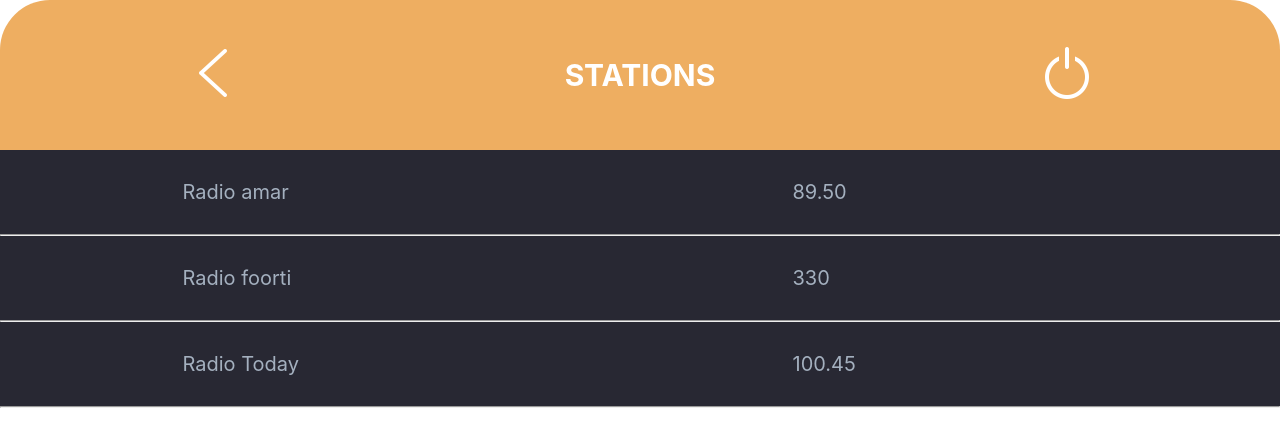
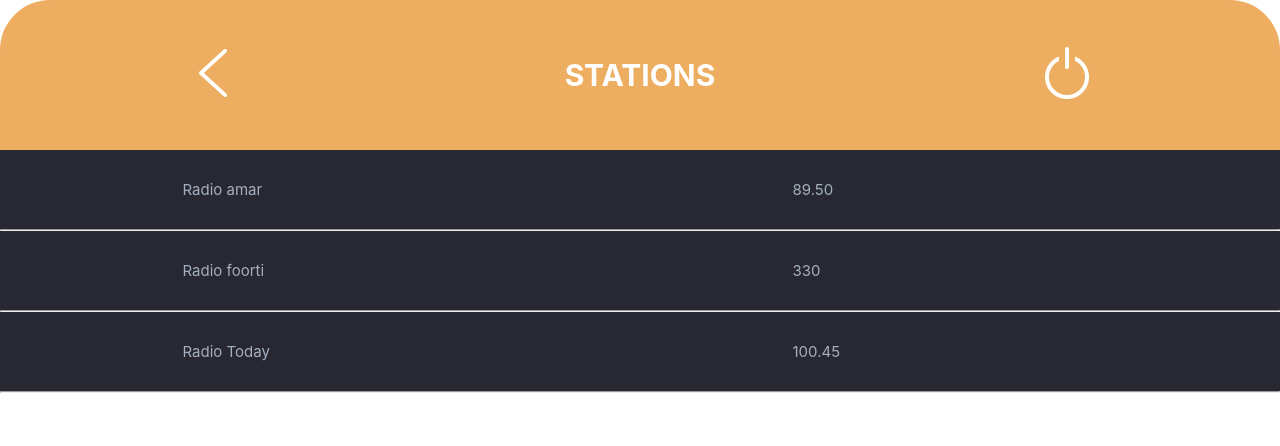
Before and after one commit to HabibulHH/ciradio, a React (Create React App) app: page / in a window 1280 px wide. Shown: the top 446 px of the page. Built offline with nearby package versions, Linux system fonts and the light colour scheme.

Commit message:
Added styles to accordions

```diff
--- a/src/App.css
+++ b/src/App.css
@@ -37,9 +37,10 @@
 
   margin: 20px;
   color: #A4B0BF;
-  font-size: 20PX;
+  font-size: 15PX;
   padding: 10px;
   cursor: pointer;
+
 
 }
 
@@ -75,4 +76,5 @@ opacity: 1
 
 .accordion__button:before{
   opacity: 0;
+
 }
--- a/src/components/radioList.tsx
+++ b/src/components/radioList.tsx
@@ -1,29 +1,13 @@
-import { useState } from 'react';
+
 import '../App.css';
 import RadioItem from './radioItem';
 
 function RadioList() {
-  const [v, setV] = useState(false);
-  const handleClick = ()=>{
-    console.log('hira hasan');
 
-  }
   return (
      <div className="station-container">
        <RadioItem/>
        <hr />
-       {/* <RadioItem /> */}
-       {/* <RadioItem data ={2} />
-       <hr />
-       <RadioItem data ={3}/>
-       <hr />
-       <RadioItem data ={4} />
-        <hr />
-       <RadioItem data ={5} />  <hr />
-       <RadioItem data ={6} />  <hr />
-       <RadioItem data ={7}/>  <hr />
-       <RadioItem data ={8} />  <hr />
-       <RadioItem data ={9}/> */}
      </div>
   );
 }
```
Also changed, not shown: src/components/radioItem.tsx (+2 -8 lines).
